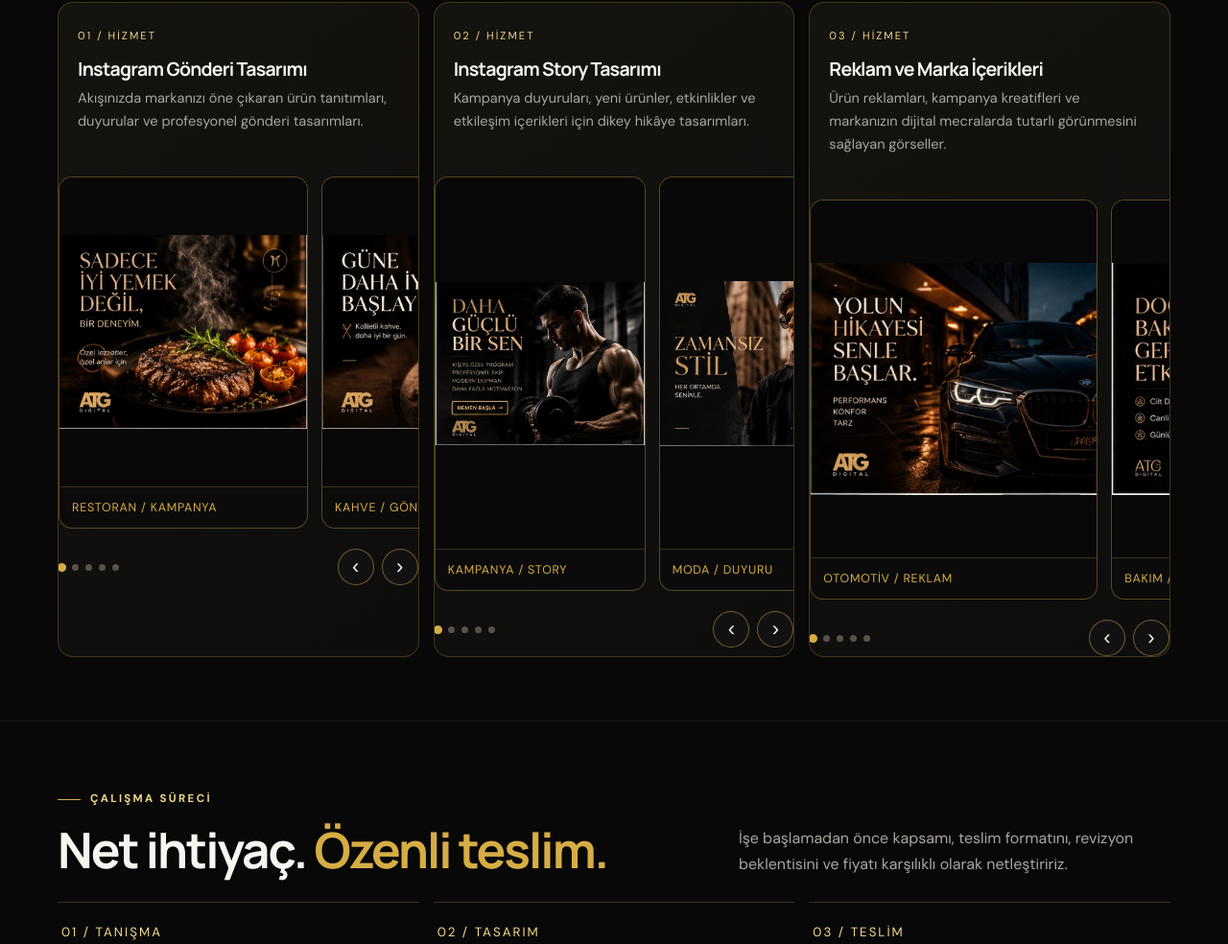
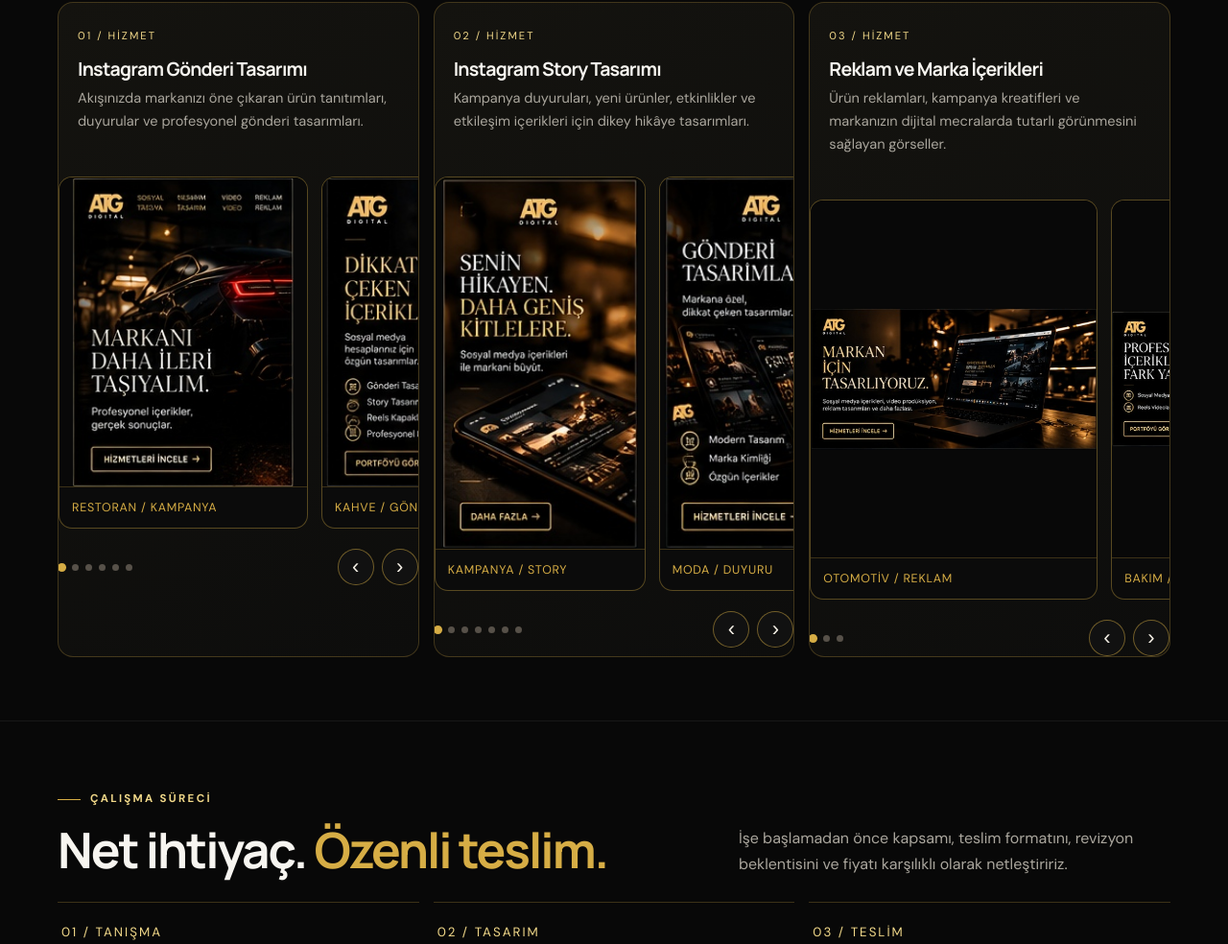
Before and after one commit to tokgozali2222-sys/ATG-D-G-TAL, a plain HTML site: page pages/hizmet-sosyal-medya.html in a window 1280 px wide. Shown: the part 928-1912 px from the top of the page at 96% size. Drawn offline with Linux system fonts and the light colour scheme.

Commit message:
Update hizmet-sosyal-medya.html

```diff
--- a/pages/hizmet-sosyal-medya.html
+++ b/pages/hizmet-sosyal-medya.html
@@ -1,4 +1,3 @@
-
 
 <!doctype html>
 <html lang="tr">
@@ -11,114 +10,59 @@
 <link rel="stylesheet" href="atg-service-pages.css">
 
 <style>
-/* Galeri ana yapısı */
 .service-gallery{margin-top:22px;min-width:0}
 .gallery-track{
- display:flex;
- gap:14px;
- overflow-x:auto;
- scroll-snap-type:x mandatory;
- scroll-behavior:smooth;
- padding:3px 2px 13px;
- -webkit-overflow-scrolling:touch;
- scrollbar-width:thin;
- scrollbar-color:#d6ad45 #171717
+ display:flex;gap:14px;overflow-x:auto;
+ scroll-snap-type:x mandatory;scroll-behavior:smooth;
+ padding:3px 2px 13px;-webkit-overflow-scrolling:touch;
+ scrollbar-width:thin;scrollbar-color:#d6ad45 #171717
 }
 .gallery-slide{
- flex:0 0 min(76%,300px);
- min-width:0;
- scroll-snap-align:start;
- overflow:hidden;
+ flex:0 0 min(76%,300px);min-width:0;
+ scroll-snap-align:start;overflow:hidden;
  border:1px solid rgba(214,173,69,.38);
- border-radius:14px;
- background:#0b0b0b
+ border-radius:14px;background:#0b0b0b
 }
 .gallery-slide img{
- display:block;
- width:100%;
- height:auto;
- object-fit:contain;
- object-position:center;
- background:#080808
+ display:block;width:100%;height:auto;
+ object-fit:contain;object-position:center;background:#080808
 }
 .gallery-caption{
- padding:11px 13px;
- color:#d6ad45;
- font-size:.78rem;
- letter-spacing:.06em;
- text-transform:uppercase
+ padding:11px 13px;color:#d6ad45;font-size:.78rem;
+ letter-spacing:.06em;text-transform:uppercase
 }
 .gallery-controls{
- display:flex;
- align-items:center;
- justify-content:space-between;
- gap:12px;
- margin-top:8px
+ display:flex;align-items:center;justify-content:space-between;
+ gap:12px;margin-top:8px
 }
-.gallery-dots{
- display:flex;
- gap:7px;
- align-items:center;
- flex-wrap:wrap
+.gallery-dots{display:flex;gap:7px;align-items:center;flex-wrap:wrap}
+.gallery-dot{
+ width:7px;height:7px;flex:0 0 7px;padding:0;border:0;
+ border-radius:50%;background:#575149;cursor:pointer
 }
-.gallery-dot{
- width:7px;
- height:7px;
- flex:0 0 7px;
- padding:0;
- border:0;
- border-radius:50%;
- background:#575149;
- cursor:pointer
-}
-.gallery-dot.active{
- background:#d6ad45;
- transform:scale(1.3)
-}
+.gallery-dot.active{background:#d6ad45;transform:scale(1.3)}
 .gallery-arrows{display:flex;gap:8px}
 .gallery-arrow{
- display:grid;
- place-items:center;
- width:38px;
- height:38px;
- border:1px solid rgba(214,173,69,.5);
- border-radius:50%;
- background:#111;
- color:#f5f0e6;
- font-size:22px;
- cursor:pointer
+ display:grid;place-items:center;width:38px;height:38px;
+ border:1px solid rgba(214,173,69,.5);border-radius:50%;
+ background:#111;color:#f5f0e6;font-size:22px;cursor:pointer
 }
 .gallery-arrow:hover{background:#d6ad45;color:#080808}
 .service-card{min-width:0;overflow:hidden}
 .service-card-copy{min-width:0}
 
-/* 1. Instagram gönderileri: 4:5 dikey */
-.service-gallery[data-kind="post"] .gallery-slide{
- flex-basis:min(76%,300px)
+.service-gallery[data-kind="post"] .gallery-slide{flex-basis:min(76%,300px)}
+.service-gallery[data-kind="post"] .gallery-slide img{
+ aspect-ratio:4/5;object-fit:contain
 }
-.service-gallery[data-kind="post"] .gallery-slide img{
- aspect-ratio:4/5;
- object-fit:contain
+.service-gallery[data-kind="story"] .gallery-slide{flex-basis:min(58%,230px)}
+.service-gallery[data-kind="story"] .gallery-slide img{
+ aspect-ratio:9/16;object-fit:contain
 }
-
-/* 2. Instagram Story: 9:16 dikey */
-.service-gallery[data-kind="story"] .gallery-slide{
- flex-basis:min(58%,230px)
+.service-gallery[data-kind="ads"] .gallery-slide{flex-basis:min(80%,340px)}
+.service-gallery[data-kind="ads"] .gallery-slide img{
+ aspect-ratio:4/5;object-fit:contain
 }
-.service-gallery[data-kind="story"] .gallery-slide img{
- aspect-ratio:9/16;
- object-fit:contain
-}
-
-/* 3. Reklam ve marka içerikleri */
-.service-gallery[data-kind="ads"] .gallery-slide{
- flex-basis:min(80%,340px)
-}
-.service-gallery[data-kind="ads"] .gallery-slide img{
- aspect-ratio:4/5;
- object-fit:contain
-}
-
 @media(min-width:760px){
  .service-gallery[data-kind="post"] .gallery-slide{flex-basis:260px}
  .service-gallery[data-kind="story"] .gallery-slide{flex-basis:220px}
@@ -187,24 +131,28 @@
 <div class="service-gallery" data-gallery data-kind="post">
 <div class="gallery-track">
 <article class="gallery-slide">
-<img src="../assets/atg-social-design-01-01.jpg" alt="Restoran gönderi tasarımı" loading="lazy">
+<img src="../assets/atg-social-design-post-01.jpg" alt="Restoran gönderi tasarımı" loading="lazy">
 <div class="gallery-caption">Restoran / Kampanya</div>
 </article>
 <article class="gallery-slide">
-<img src="../assets/atg-social-design-01-02.jpg" alt="Kahve markası gönderi tasarımı" loading="lazy">
+<img src="../assets/atg-social-design-post-02.jpg" alt="Kahve markası gönderi tasarımı" loading="lazy">
 <div class="gallery-caption">Kahve / Gönderi</div>
 </article>
 <article class="gallery-slide">
-<img src="../assets/atg-social-design-02-01.jpg" alt="Seyahat markası gönderi tasarımı" loading="lazy">
+<img src="../assets/atg-social-design-post-03.jpg" alt="Seyahat markası gönderi tasarımı" loading="lazy">
 <div class="gallery-caption">Seyahat / Tanıtım</div>
 </article>
 <article class="gallery-slide">
-<img src="../assets/atg-social-design-03-01.jpg" alt="Restoran menü tasarımı" loading="lazy">
+<img src="../assets/atg-social-design-post-04.jpg" alt="Restoran menü tasarımı" loading="lazy">
 <div class="gallery-caption">Restoran / Menü</div>
 </article>
 <article class="gallery-slide">
-<img src="../assets/atg-social-design-03-04.jpg" alt="İçecek ürünü gönderi tasarımı" loading="lazy">
+<img src="../assets/atg-social-design-post-05.jpg" alt="İçecek ürünü gönderi tasarımı" loading="lazy">
 <div class="gallery-caption">İçecek / Ürün</div>
+</article>
+<article class="gallery-slide">
+<img src="../assets/atg-social-design-post-06.jpg" alt="Ek sosyal medya gönderi tasarımı" loading="lazy">
+<div class="gallery-caption">Marka / Gönderi</div>
 </article>
 </div>
 <div class="gallery-controls">
@@ -227,24 +175,32 @@
 <div class="service-gallery" data-gallery data-kind="story">
 <div class="gallery-track">
 <article class="gallery-slide">
-<img src="../assets/atg-social-design-01-03.jpg" alt="Kampanya sosyal medya tasarımı" loading="lazy">
+<img src="../assets/atg-social-design-story-01.jpg" alt="Kampanya sosyal medya tasarımı" loading="lazy">
 <div class="gallery-caption">Kampanya / Story</div>
 </article>
 <article class="gallery-slide">
-<img src="../assets/atg-social-design-01-04.jpg" alt="Moda markası sosyal medya tasarımı" loading="lazy">
+<img src="../assets/atg-social-design-story-02.jpg" alt="Moda markası sosyal medya tasarımı" loading="lazy">
 <div class="gallery-caption">Moda / Duyuru</div>
 </article>
 <article class="gallery-slide">
-<img src="../assets/atg-social-design-02-04.jpg" alt="Gayrimenkul tanıtım tasarımı" loading="lazy">
+<img src="../assets/atg-social-design-story-03.jpg" alt="Gayrimenkul tanıtım tasarımı" loading="lazy">
 <div class="gallery-caption">Gayrimenkul / Tanıtım</div>
 </article>
 <article class="gallery-slide">
-<img src="../assets/atg-social-design-03-03.jpg" alt="Fitness kampanya tasarımı" loading="lazy">
+<img src="../assets/atg-social-design-story-04.jpg" alt="Fitness kampanya tasarımı" loading="lazy">
 <div class="gallery-caption">Fitness / Kampanya</div>
 </article>
 <article class="gallery-slide">
-<img src="../assets/atg-social-design-03-05.jpg" alt="Sezon indirimi tasarımı" loading="lazy">
+<img src="../assets/atg-social-design-story-05.jpg" alt="Sezon indirimi tasarımı" loading="lazy">
 <div class="gallery-caption">Moda / İndirim</div>
+</article>
+<article class="gallery-slide">
+<img src="../assets/atg-social-design-story-06.jpg" alt="Ek Instagram hikâye tasarımı" loading="lazy">
+<div class="gallery-caption">Marka / Story</div>
+</article>
+<article class="gallery-slide">
+<img src="../assets/atg-social-design-story-07.jpg" alt="Ek kampanya hikâye tasarımı" loading="lazy">
+<div class="gallery-caption">Kampanya / Duyuru</div>
 </article>
 </div>
 <div class="gallery-controls">
@@ -267,24 +223,16 @@
 <div class="service-gallery" data-gallery data-kind="ads">
 <div class="gallery-track">
 <article class="gallery-slide">
-<img src="../assets/atg-social-design-02-02.jpg" alt="Otomotiv reklam tasarımı" loading="lazy">
+<img src="../assets/atg-social-design-ad-01.jpg" alt="Otomotiv reklam tasarımı" loading="lazy">
 <div class="gallery-caption">Otomotiv / Reklam</div>
 </article>
 <article class="gallery-slide">
-<img src="../assets/atg-social-design-02-03.jpg" alt="Cilt bakım ürünü reklam tasarımı" loading="lazy">
+<img src="../assets/atg-social-design-ad-02.jpg" alt="Cilt bakım ürünü reklam tasarımı" loading="lazy">
 <div class="gallery-caption">Bakım / Ürün</div>
 </article>
 <article class="gallery-slide">
-<img src="../assets/atg-social-design-03-02.jpg" alt="Otel kampanya tasarımı" loading="lazy">
-<div class="gallery-caption">Otel / Sezon</div>
-</article>
-<article class="gallery-slide">
-<img src="../assets/atg-social-design-03-06.jpg" alt="Parfüm reklam tasarımı" loading="lazy">
-<div class="gallery-caption">Parfüm / Reklam</div>
-</article>
-<article class="gallery-slide">
-<img src="../assets/atg-social-design-02-01.jpg" alt="Seyahat marka içeriği" loading="lazy">
-<div class="gallery-caption">Seyahat / Marka</div>
+<img src="../assets/atg-social-design-ad-03.jpg" alt="İşletme tanıtım reklam tasarımı" loading="lazy">
+<div class="gallery-caption">İşletme / Tanıtım</div>
 </article>
 </div>
 <div class="gallery-controls">
```
